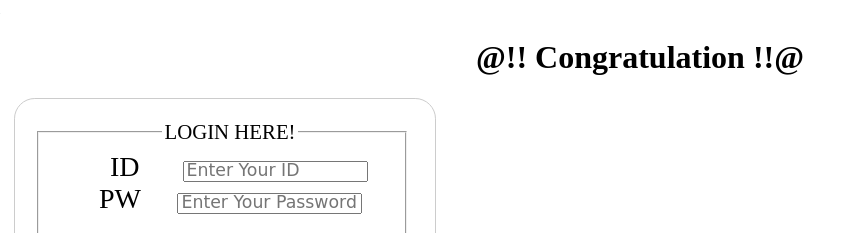
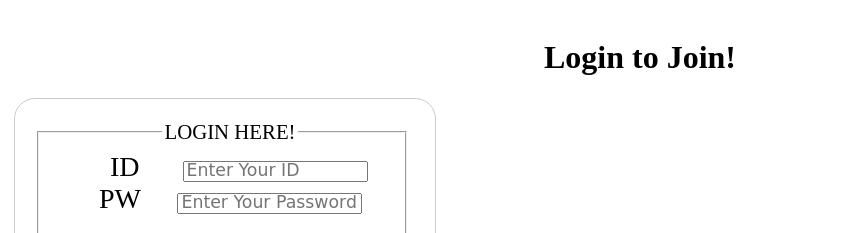
Before and after one commit to WEB-Esther/Esther, a website: page Seungwoo/Project_Login/Login.html in a window 1280 px wide. Shown: the top 233 px of the page, without its empty margins (0-852 px from the left). Drawn offline with Linux system fonts and the light colour scheme.

Commit message:
Update Login.html

```diff
--- a/Seungwoo/Project_Login/Login.html
+++ b/Seungwoo/Project_Login/Login.html
@@ -75,7 +75,7 @@
     </audio>
 
 
-<h1 style="text-align:center">@!! Congratulation !!@</h1>
+<h1 style="text-align:center"><strong>Login to Join!</strong></h1>
         <div id="form">
           <form action method="post" enctype="multipart/form-data" style="padding-right:0px;">
             <fieldset style="width: 300px; padding-right: 0px;margin-right:0px">
```
